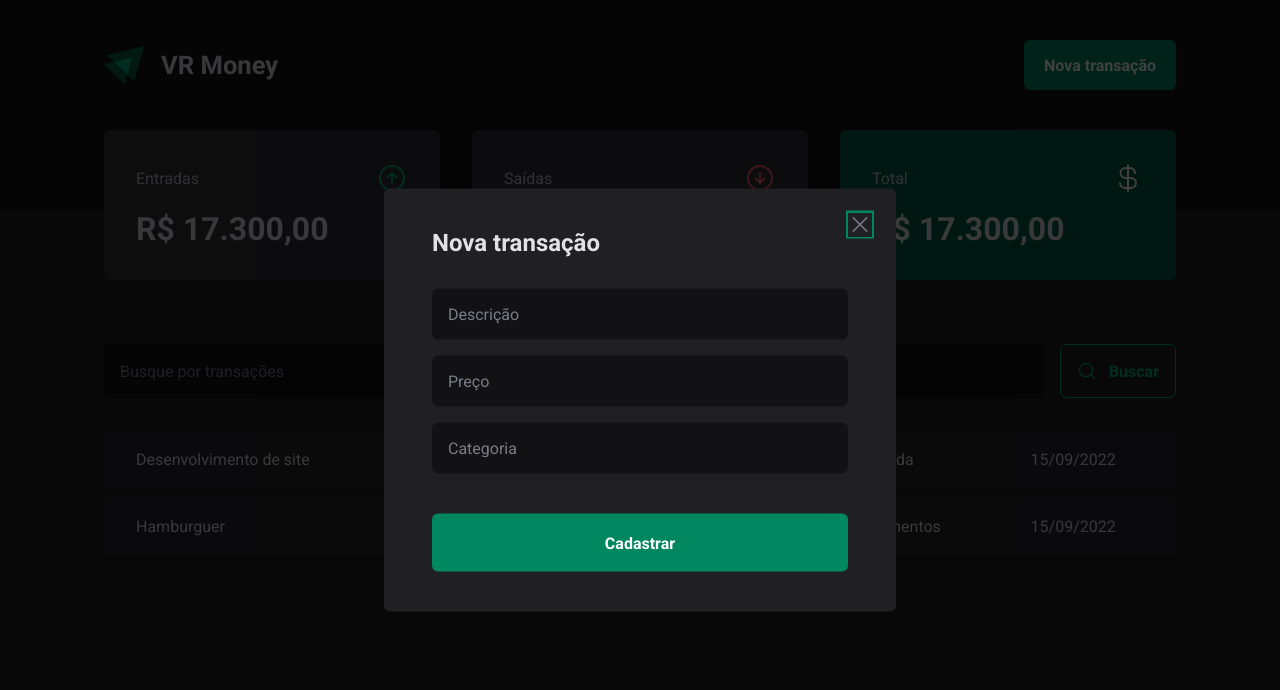
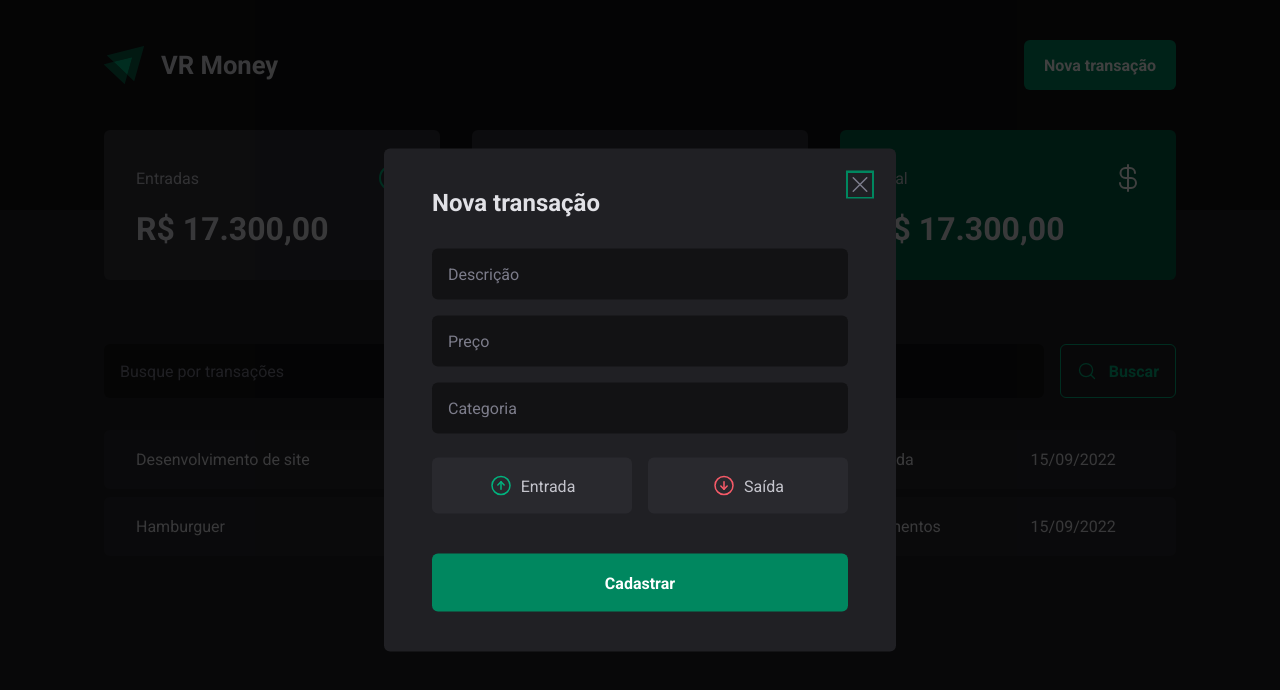
Before and after one commit to rubinoDev/vr-money, a React (Vite) app: page / in a window 1280 px wide. Both pictures are taken after a click on the button "Nova transação". Shown: the top 690 px of the page. Built offline with nearby package versions, Linux system fonts and the light colour scheme.

Commit message:
transactions buttons type

```diff
--- a/package.json
+++ b/package.json
@@ -10,6 +10,7 @@
   },
   "dependencies": {
     "@radix-ui/react-dialog": "^1.0.0",
+    "@radix-ui/react-radio-group": "^1.0.0",
     "phosphor-react": "^1.4.1",
     "react": "^18.2.0",
     "react-dom": "^18.2.0",
--- a/src/components/NewTransactionModal/index.tsx
+++ b/src/components/NewTransactionModal/index.tsx
@@ -1,6 +1,6 @@
 import * as Dialog from '@radix-ui/react-dialog'
-import { X } from 'phosphor-react'
-import { CloseButton, Content, Overlay } from './styles'
+import { ArrowCircleDown, ArrowCircleUp, X } from 'phosphor-react'
+import { CloseButton, Content, Overlay, TransactionType, TransactionTypeButton } from './styles'
 
 export function NewTransactionModal(){
   return(
@@ -18,6 +18,18 @@
           <input type="number" placeholder='Preço' required/>
           <input type="text" placeholder='Categoria' required/>
 
+          <TransactionType>
+            <TransactionTypeButton variant='income' value='income'>
+              <ArrowCircleUp size={24}/>
+              Entrada
+            </TransactionTypeButton>
+
+            <TransactionTypeButton variant='outcome' value='outcome'>
+              <ArrowCircleDown size={24}/>
+              Saída
+            </TransactionTypeButton>
+          </TransactionType>
+
           <button type="submit">
             Cadastrar
           </button>
--- a/src/components/NewTransactionModal/styles.ts
+++ b/src/components/NewTransactionModal/styles.ts
@@ -1,6 +1,7 @@
 import styled from "styled-components";
 
 import * as Dialog from '@radix-ui/react-dialog';
+import * as RadioGroup from '@radix-ui/react-radio-group'
 
 export const Overlay = styled(Dialog.Overlay)`
   position: fixed;
@@ -69,3 +70,49 @@
   cursor: pointer;
   color: ${props => props.theme["gray-500"]};
 `
+
+export const TransactionType = styled(RadioGroup.Root)`
+  display: grid;
+  grid-template-columns: repeat(2, 1fr);
+  gap: 1rem;
+  margin-top: 0.5rem;
+`;
+
+interface TransactionTypeButtonProps{
+  variant:  'income' | 'outcome';
+}
+
+export const TransactionTypeButton = styled(RadioGroup.Item)<TransactionTypeButtonProps>`
+  background-color: ${props => props.theme["gray-700"]};
+  padding: 1rem;
+  display: flex;
+  align-items: center;
+  justify-content: center;
+  gap: 0.5rem;
+  border-radius: 6px;
+  cursor: pointer;
+  border: 0;
+  color: ${props => props.theme["gray-300"]};
+
+  svg{
+    color: ${props => props.variant === 'income' ? props.theme["green-300"]
+    : props.theme["red-300"]
+   };
+  }
+
+  &[data-state= 'unchecked']:hover{
+    transition: background-color 0.2s;
+    background-color: ${props => props.theme["gray-600"]};
+  }
+
+  &[data-state= 'checked']{
+    color: ${props => props.theme.white};
+    background-color: ${props => props.variant === 'income' ?
+      props.theme["green-500"] : props.theme["red-500"]
+    };
+
+    svg{
+      color: ${props => props.theme.white};
+    }
+  }
+`
```
Also changed, not shown: 1 other file (tests, documents, lock files or other folders).
